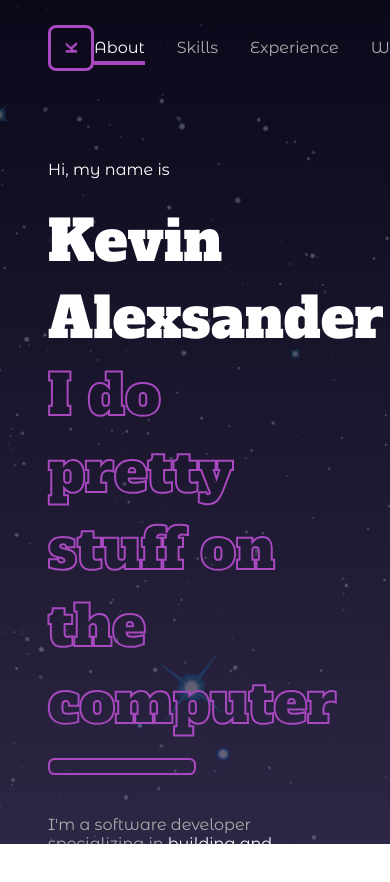
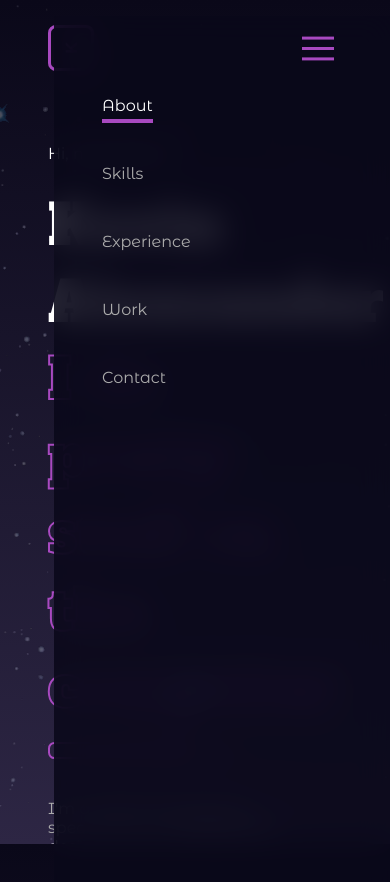
Before and after one commit to AlexsanderKevin/portfolio, a React (Create React App) app: page / in a window 390 px wide. Shown: the top 882 px of the page. Before the commit the page ends 844 px from the top, so only its background shows below. Built offline with nearby package versions, Linux system fonts and the light colour scheme.

Commit message:
styled the mobile menu

```diff
--- a/src/components/Header/Header.js
+++ b/src/components/Header/Header.js
@@ -29,7 +29,7 @@ const Header = () => {
             `}
         >
             <LogoButton/>
-            <Nav/>
+            <Nav sticked={sticked}/>
         </header>
     )
 }
--- a/src/components/Header/Header.module.css
+++ b/src/components/Header/Header.module.css
@@ -4,10 +4,10 @@
     height: 4rem;
     justify-content: space-between;
     align-items: center;
-    grid-column: 1/9;
     position: sticky;
     top: 0;
     z-index: 10;
+    /* width: 100%; */
 }
 
 .sticked {
@@ -22,3 +22,11 @@
     transform: translateY(0);
     transition: .3s;
 }
+
+@media (max-width: 40rem) {
+    .header {
+        position: absolute;
+        left: 0;
+        right: 0;
+    }
+}
--- a/src/components/IntroSection/IntroSection.module.css
+++ b/src/components/IntroSection/IntroSection.module.css
@@ -57,3 +57,9 @@
 @keyframes fill-bg {
   to { width: 9rem; }
 }
+
+@media (max-width: 40rem) {
+  .introSection {
+    margin-top: 4rem;
+  }
+}
--- a/src/components/Nav/Nav.js
+++ b/src/components/Nav/Nav.js
@@ -19,6 +19,8 @@ const Nav = () => {
     }
 
     return (
+        <>
+            <button className={`${styles.menuButton}`}></button>
             <nav className={` ${styles.navContainer} fade-in-right `}>
                 { items.map( item => (
                     <Anchor
@@ -33,6 +35,7 @@ const Nav = () => {
                     </Anchor>
                 ))}
             </nav>
+        </>
     )
 }
 
--- a/src/components/Nav/Nav.module.css
+++ b/src/components/Nav/Nav.module.css
@@ -19,3 +19,42 @@
 .navContainer a:global(.active)::after {
     background-color: var(--color-emphasys);
 }
+
+.menuButton {
+    cursor: pointer;
+    height: 2.5rem;
+    width: 2.5rem;
+}
+
+.menuButton::after{
+    content: '';
+    height: 3px;
+    width: 2rem;
+    display: block;
+    background-color: var(--color-emphasys);
+    box-shadow:
+        0 .65rem 0 0 var(--color-emphasys),
+        0 -.65rem 0 0 var(--color-emphasys)
+    ;
+}
+
+@media (max-width: 40rem) {
+    .navContainer {
+        flex-direction: column;
+        position: absolute;
+        width: 15rem;
+        top: 0;
+        right: 0;
+        align-items: flex-start;
+        background-color: var(--color-bg-1-glass);
+        backdrop-filter: blur(15px);
+        height: calc(100vh + 4rem);
+        padding: 5rem 3rem;
+        gap: 3rem;
+    }
+
+    .menuButton {
+        display: initial;
+        z-index: 1;
+    }
+}
--- a/src/styles/global.css
+++ b/src/styles/global.css
@@ -17,6 +17,7 @@ body {
     background: linear-gradient(var(--color-bg-1), var(--color-bg-2));
     color: var(--color-secondary);
     position: relative;
+    overflow: hidden;
 }
 
 body::after {
--- a/src/styles/reset.css
+++ b/src/styles/reset.css
@@ -1,4 +1,8 @@
 /* CSS Reset */
+*{
+  padding: 0;
+  margin: 0;
+}
 
 /* Reset de margens e preenchimentos */
 body, figure, h1, h2, h3, h4, h5, h6, p, blockquote, dl, dd, ol, ul, figure, pre, hr, fieldset, legend, textarea, input[type="button"], input[type="reset"], input[type="submit"], select, optgroup, option {
```
Lines whose indentation alone changed are shown as unchanged.
